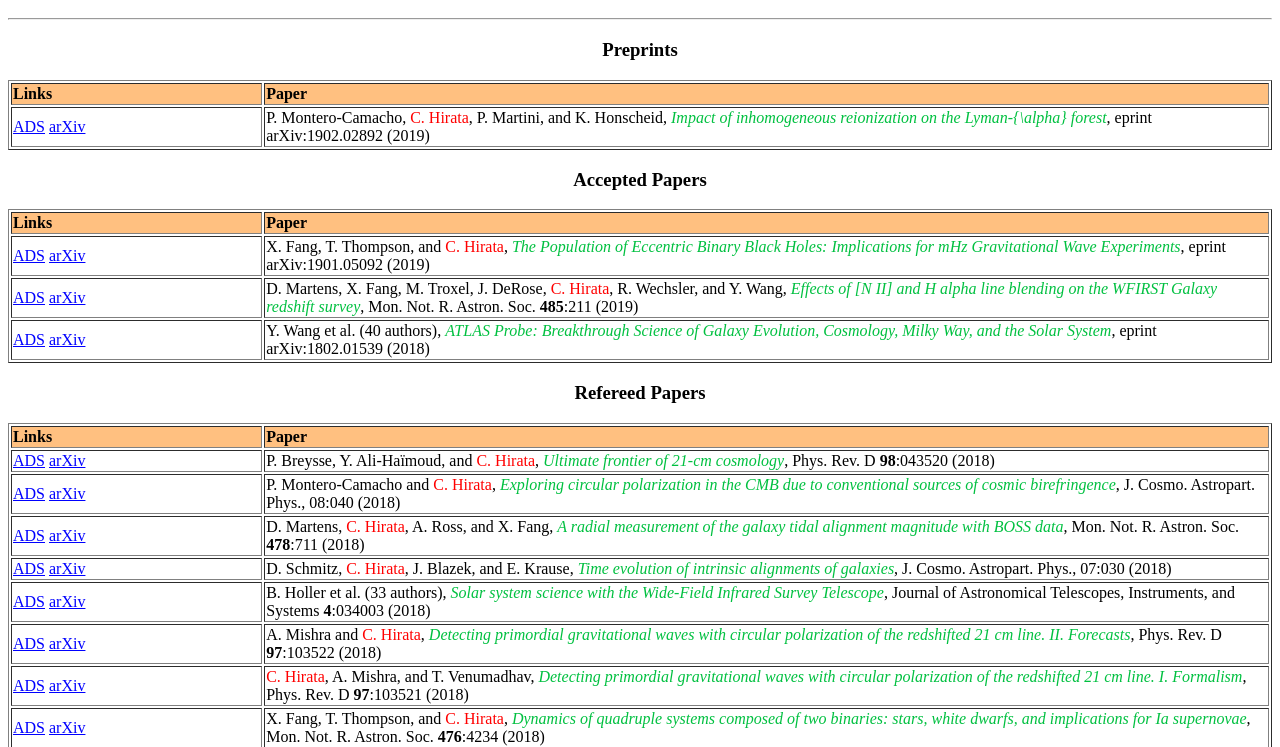
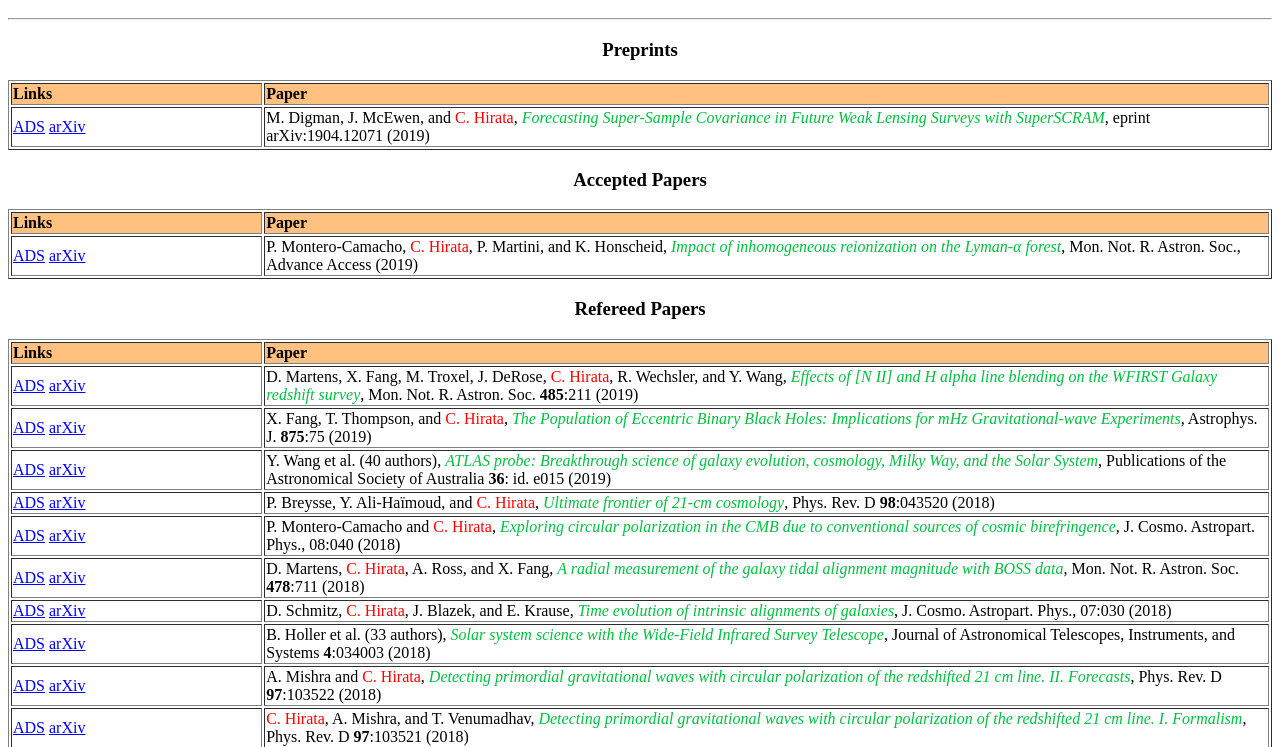
Before and after one commit to hirata10/hirata10.github.io, a plain HTML site: page pubs.html in a window 1280 px wide. Shown: the part 48-795 px from the top of the page. Drawn offline with Linux system fonts and the light colour scheme.

Commit message:
updated pubs

```diff
--- a/pubs.html
+++ b/pubs.html
@@ -5,22 +5,24 @@
 <H3 align="center">Preprints</H3>
 <TABLE border="1">
 <TR><TD width="20%" bgcolor="#ffc080"><B>Links</B></TD><TD width="80%" bgcolor="#ffc080"><B>Paper</B></TD></TR>
-<TR><TD><A href="http://adsabs.harvard.edu/cgi-bin/nph-bib_query?bibcode=2019arXiv190202892M" target="_top">ADS</A> <A href="http://arxiv.org/abs/1902.02892" target="_top">arXiv</A></TD>
-<TD>  P. Montero-Camacho, <font color="#ff0000"> C.  Hirata</font>,  P.  Martini, and  K.  Honscheid, <I><font color="#00c040">Impact of inhomogeneous reionization on the Lyman-{\alpha} forest</font></I>, eprint arXiv:1902.02892 (2019) </TD></TR>
+<TR><TD><A href="http://adsabs.harvard.edu/cgi-bin/nph-bib_query?bibcode=2019arXiv190412071D" target="_top">ADS</A> <A href="http://arxiv.org/abs/1904.12071" target="_top">arXiv</A></TD>
+<TD>  M. Digman,  J.  McEwen, and <font color="#ff0000"> C.  Hirata</font>, <I><font color="#00c040">Forecasting Super-Sample Covariance in Future Weak Lensing Surveys with SuperSCRAM</font></I>, eprint arXiv:1904.12071 (2019) </TD></TR>
 </TABLE>
 <H3 align="center">Accepted Papers</H3>
 <TABLE border="1">
 <TR><TD width="20%" bgcolor="#ffc080"><B>Links</B></TD><TD width="80%" bgcolor="#ffc080"><B>Paper</B></TD></TR>
-<TR><TD><A href="http://adsabs.harvard.edu/cgi-bin/nph-bib_query?bibcode=2019arXiv190105092F" target="_top">ADS</A> <A href="http://arxiv.org/abs/1901.05092" target="_top">arXiv</A></TD>
-<TD>  X. Fang,  T.  Thompson, and <font color="#ff0000"> C.  Hirata</font>, <I><font color="#00c040">The Population of Eccentric Binary Black Holes: Implications for mHz Gravitational Wave Experiments</font></I>, eprint arXiv:1901.05092 (2019) </TD></TR>
-<TR><TD><A href="http://adsabs.harvard.edu/cgi-bin/nph-bib_query?bibcode=2019MNRAS.485..211M" target="_top">ADS</A> <A href="http://arxiv.org/abs/1804.08061" target="_top">arXiv</A></TD>
-<TD>  D. Martens,  X.  Fang,  M.  Troxel,  J.  DeRose, <font color="#ff0000"> C.  Hirata</font>,  R.  Wechsler, and  Y.  Wang, <I><font color="#00c040">Effects of [N II] and H alpha line blending on the WFIRST Galaxy redshift survey</font></I>, Mon. Not. R. Astron. Soc. <B>485</B>:211 (2019) </TD></TR>
-<TR><TD><A href="http://adsabs.harvard.edu/cgi-bin/nph-bib_query?bibcode=2018arXiv180201539W" target="_top">ADS</A> <A href="http://arxiv.org/abs/1802.01539" target="_top">arXiv</A></TD>
-<TD>  Y. Wang et al. (40 authors), <I><font color="#00c040">ATLAS Probe: Breakthrough Science of Galaxy Evolution, Cosmology, Milky Way, and the Solar System</font></I>, eprint arXiv:1802.01539 (2018) </TD></TR>
+<TR><TD><A href="http://adsabs.harvard.edu/cgi-bin/nph-bib_query?bibcode=2019arXiv190202892M" target="_top">ADS</A> <A href="http://arxiv.org/abs/1902.02892" target="_top">arXiv</A></TD>
+<TD>  P. Montero-Camacho, <font color="#ff0000"> C.  Hirata</font>,  P.  Martini, and  K.  Honscheid, <I><font color="#00c040">Impact of inhomogeneous reionization on the Lyman-&alpha; forest</font></I>, Mon. Not. R. Astron. Soc., Advance Access  (2019) </TD></TR>
 </TABLE>
 <H3 align="center">Refereed Papers</H3>
 <TABLE border="1">
 <TR><TD width="20%" bgcolor="#ffc080"><B>Links</B></TD><TD width="80%" bgcolor="#ffc080"><B>Paper</B></TD></TR>
+<TR><TD><A href="http://adsabs.harvard.edu/cgi-bin/nph-bib_query?bibcode=2019MNRAS.485..211M" target="_top">ADS</A> <A href="http://arxiv.org/abs/1804.08061" target="_top">arXiv</A></TD>
+<TD>  D. Martens,  X.  Fang,  M.  Troxel,  J.  DeRose, <font color="#ff0000"> C.  Hirata</font>,  R.  Wechsler, and  Y.  Wang, <I><font color="#00c040">Effects of [N II] and H alpha line blending on the WFIRST Galaxy redshift survey</font></I>, Mon. Not. R. Astron. Soc. <B>485</B>:211 (2019) </TD></TR>
+<TR><TD><A href="http://adsabs.harvard.edu/cgi-bin/nph-bib_query?bibcode=2019ApJ...875...75F" target="_top">ADS</A> <A href="http://arxiv.org/abs/1901.05092" target="_top">arXiv</A></TD>
+<TD>  X. Fang,  T.  Thompson, and <font color="#ff0000"> C.  Hirata</font>, <I><font color="#00c040">The Population of Eccentric Binary Black Holes: Implications for mHz Gravitational-wave Experiments</font></I>, Astrophys. J. <B>875</B>:75 (2019) </TD></TR>
+<TR><TD><A href="http://adsabs.harvard.edu/cgi-bin/nph-bib_query?bibcode=2019PASA...36...15W" target="_top">ADS</A> <A href="http://arxiv.org/abs/1802.01539" target="_top">arXiv</A></TD>
+<TD>  Y. Wang et al. (40 authors), <I><font color="#00c040">ATLAS probe: Breakthrough science of galaxy evolution, cosmology, Milky Way, and the Solar System</font></I>, Publications of the Astronomical Society of Australia <B>36</B>: id. e015  (2019) </TD></TR>
 <TR><TD><A href="http://adsabs.harvard.edu/cgi-bin/nph-bib_query?bibcode=2018PhRvD..98d3520B" target="_top">ADS</A> <A href="http://arxiv.org/abs/1804.10626" target="_top">arXiv</A></TD>
 <TD>  P. Breysse,  Y.  Ali-Ha&#239;moud, and <font color="#ff0000"> C.  Hirata</font>, <I><font color="#00c040">Ultimate frontier of 21-cm cosmology</font></I>, Phys. Rev. D <B>98</B>:043520 (2018) </TD></TR>
 <TR><TD><A href="http://adsabs.harvard.edu/cgi-bin/nph-bib_query?bibcode=2018JCAP...08..040M" target="_top">ADS</A> <A href="http://arxiv.org/abs/1803.04505" target="_top">arXiv</A></TD>
@@ -288,7 +290,7 @@
 <TABLE border="1">
 <TR><TD width="20%" bgcolor="#ffc080"><B>Links</B></TD><TD width="80%" bgcolor="#ffc080"><B>Paper</B></TD></TR>
 <TR><TD><A href="http://adsabs.harvard.edu/cgi-bin/nph-bib_query?bibcode=2019arXiv190306154K" target="_top">ADS</A> <A href="http://arxiv.org/abs/1903.06154" target="_top">arXiv</A></TD>
-<TD>  A. Koekemoer et al. (57 authors), <I><font color="#00c040">An Ultra Deep Field survey with WFIRST: Astro2020</font></I>, eprint arXiv:1903.06154 (2019) </TD></TR>
+<TD>  A. Koekemoer et al. (72 authors), <I><font color="#00c040">An Ultra Deep Field survey with WFIRST</font></I>, eprint arXiv:1903.06154 (2019) </TD></TR>
 <TR><TD><A href="http://adsabs.harvard.edu/cgi-bin/nph-bib_query?bibcode=2019arXiv190306034W" target="_top">ADS</A> <A href="http://arxiv.org/abs/1903.06034" target="_top">arXiv</A></TD>
 <TD>  Y. Wang et al. (30 authors), <I><font color="#00c040">Illuminating the dark universe with a very high density galaxy redshift survey over a wide area</font></I>, eprint arXiv:1903.06034 (2019) </TD></TR>
 <TR><TD><A href="http://adsabs.harvard.edu/cgi-bin/nph-bib_query?bibcode=2019arXiv190305161P" target="_top">ADS</A> <A href="http://arxiv.org/abs/1903.05161" target="_top">arXiv</A></TD>
@@ -360,5 +362,5 @@
 <TR><TD><A href="http://adsabs.harvard.edu/cgi-bin/nph-bib_query?bibcode=2013arXiv1307.2638N" target="_top">ADS</A> <A href="http://arxiv.org/abs/1307.2638" target="_top">arXiv</A></TD>
 <TD>  S. Nissanke,  D.  Holz,  N.  Dalal,  S.  Hughes,  J.  Sievers, and <font color="#ff0000"> C.  Hirata</font>, <I><font color="#00c040">Determining the Hubble constant from gravitational wave observations of merging compact binaries</font></I>, eprint arXiv:1307.2638 (2013) </TD></TR>
 </TABLE>
-<HR><font size="-1"><I>Last updated: Sat Mar 16 21:53:22 EDT 2019
+<HR><font size="-1"><I>Last updated: Thu May 30 10:27:51 EDT 2019
 </I></font></BODY></HTML>
```
Also changed, not shown: scripts/publist.txt.
